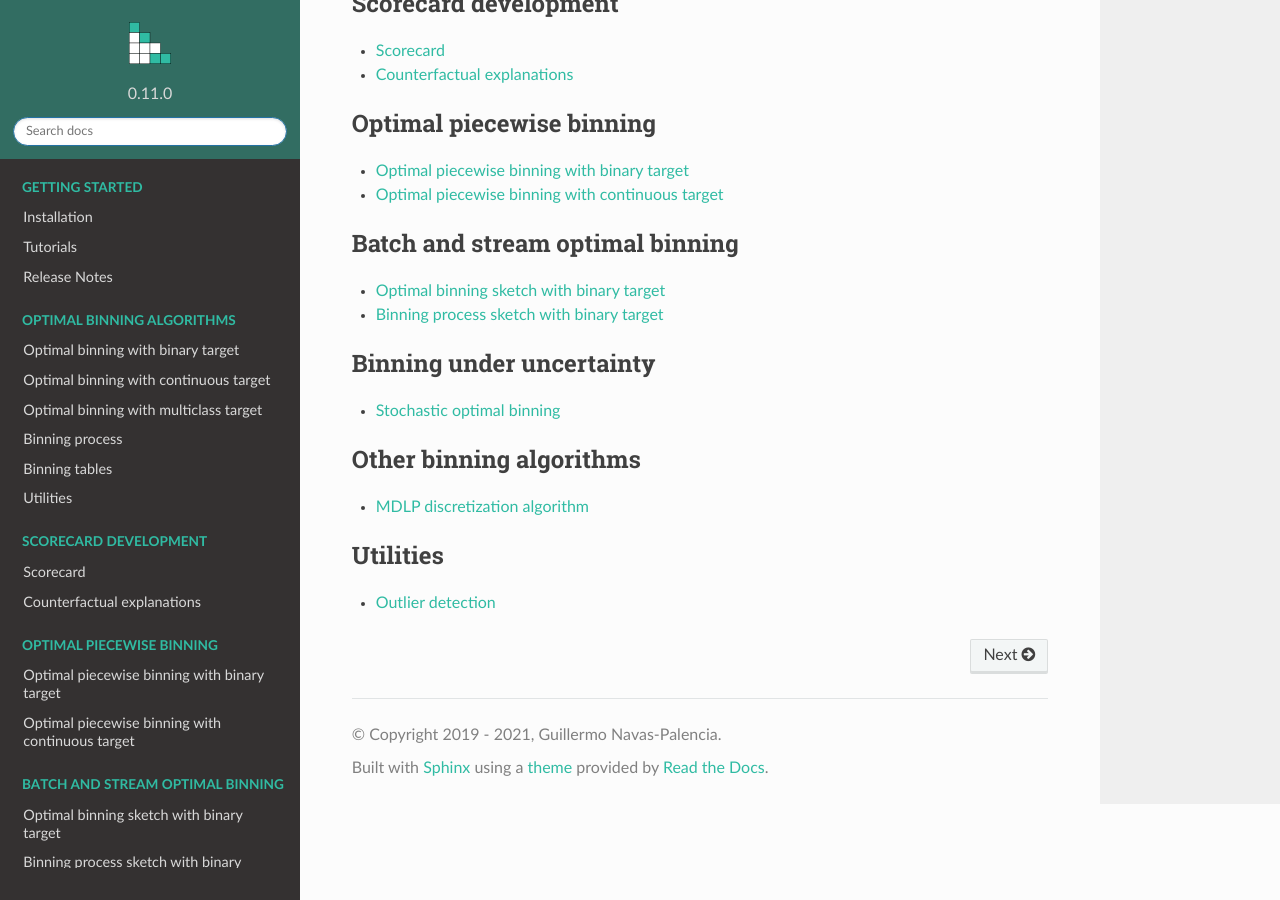
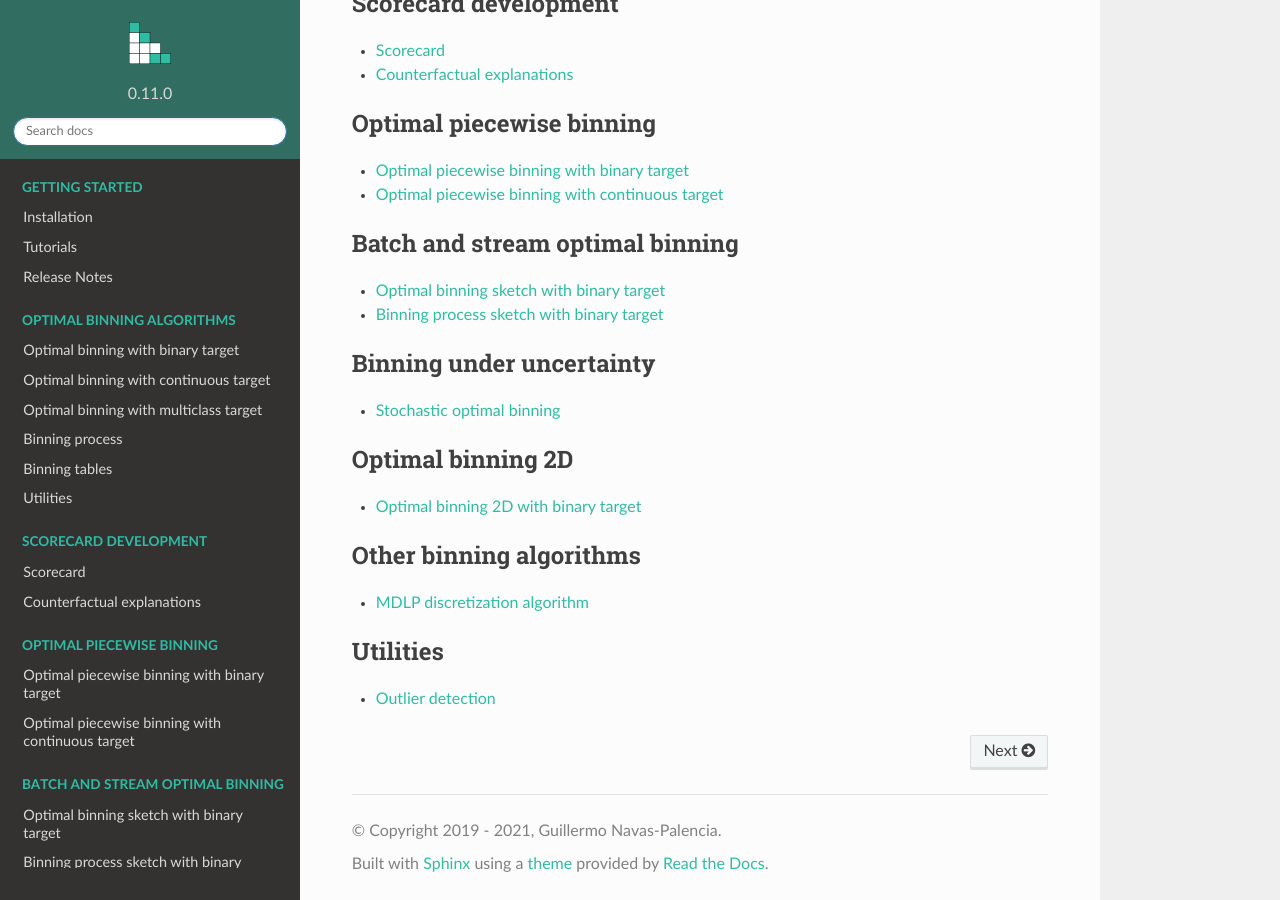
Before and after one commit to guillermo-navas-palencia/optbinning, a Sphinx documentation site: the page built from doc/source/index.rst, in a window 1280 px wide and 900 px high, scrolled down 649 px. Built offline with Sphinx 7.4.7 and the Read the Docs theme 2.0.0, drawn with Linux system fonts in a browser that asks for light colours.

Commit message:
Optimal binning 2D docs

```diff
--- a/doc/source/index.rst
+++ b/doc/source/index.rst
@@ -58,6 +58,12 @@ written in Python implementing a **rigorous** and **flexible** mathematical prog
 
 .. toctree::
    :maxdepth: 1
+   :caption: Optimal binning 2D
+
+   binning_2d_binary
+
+.. toctree::
+   :maxdepth: 1
    :caption: Other binning algorithms
 
    mdlp
```
Also changed, not shown: doc/source/binning_2d_binary.rst (added, +7 -0 lines).
